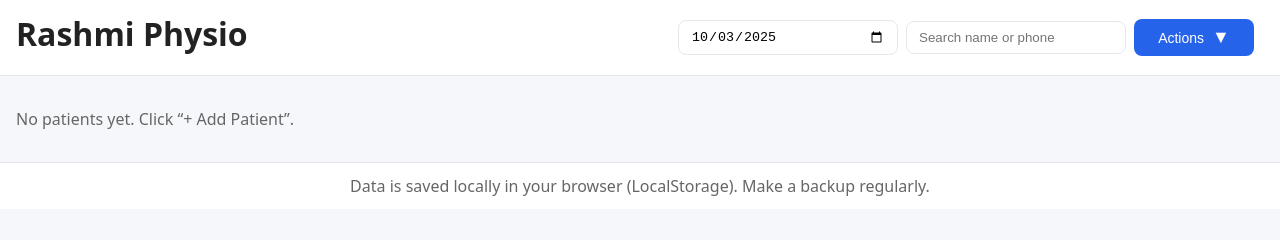
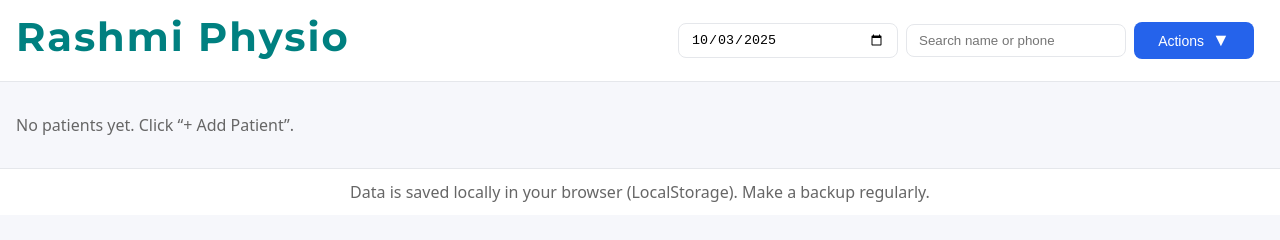
Before and after one commit to maheshbs2706/rashmi-physio, a plain HTML site: page index.html in a window 1280 px wide. Drawn offline with Linux system fonts and the light colour scheme.

Commit message:
Add files via upload

```diff
--- a/index.html
+++ b/index.html
@@ -6,6 +6,21 @@
   <title>Rashmi Physio</title>
   <link rel="manifest" href="manifest.json">
   <link rel="stylesheet" href="style.css" />
+
+
+<link href="https://fonts.googleapis.com/css2?family=Montserrat:wght@700&display=swap" rel="stylesheet">
+
+<style>
+  h1 {
+    font-family: 'Montserrat', sans-serif;
+    font-weight: bold;
+    font-size: 2.5rem;
+    color: #008080;
+    letter-spacing: 2px; /* Optional: Adds a little spacing between letters */
+  }
+</style>
+
+
 </head>
 <body>
  <header class="topbar">
```
